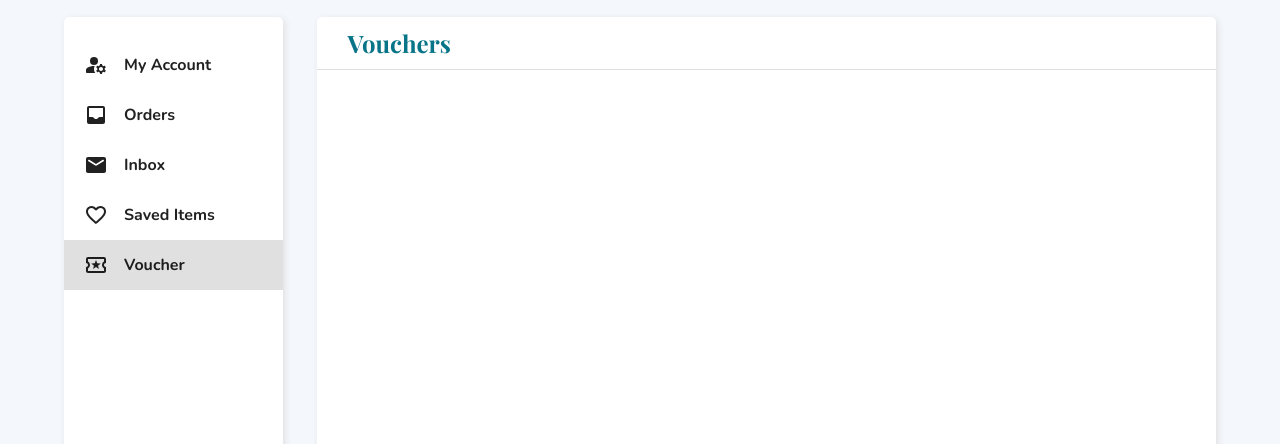
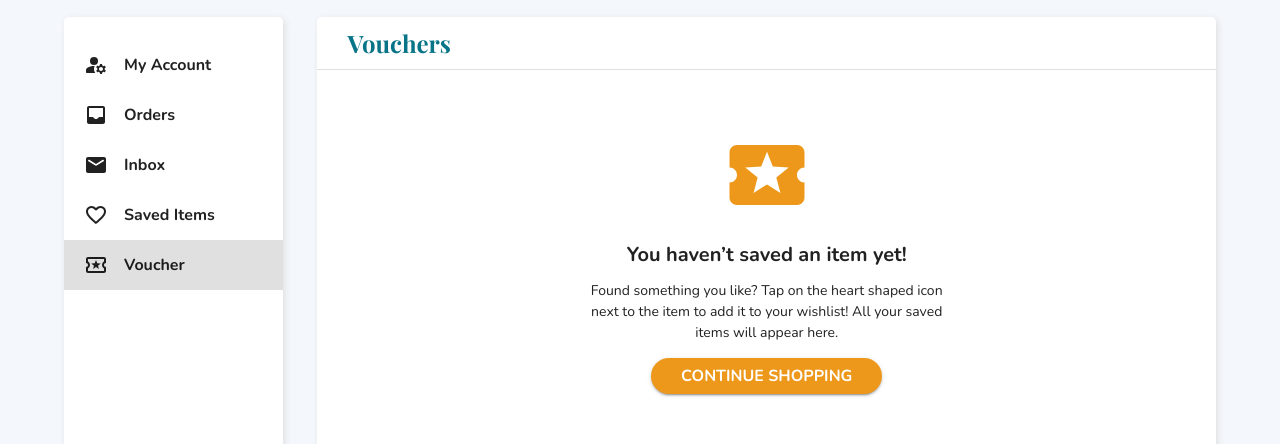
Before and after one commit to orejay/ay-store-client, a React (Create React App) app: page /customer/vouchers in a window 1280 px wide. Shown: the part 133-577 px from the top of the page. Built offline with nearby package versions, Linux system fonts and the light colour scheme; no server answers; a web font is replaced by a local one.

Commit message:
profile tabs

```diff
--- a/src/scenes/inbox/index.tsx
+++ b/src/scenes/inbox/index.tsx
@@ -1,3 +1,4 @@
+import { Email } from "@mui/icons-material";
 import { Box, Typography } from "@mui/material";
 import React from "react";
 
@@ -21,6 +22,40 @@ const Inbox = () => {
           Inbox
         </Typography>
       </Box>
+      <Box
+        sx={{
+          display: "flex",
+          flexDirection: "column",
+          justifyContent: "center",
+          alignItems: "center",
+          width: "100%",
+          pt: "60px",
+        }}
+      >
+        <Email
+          sx={{
+            fontSize: "90px",
+            color: "#Ed981b",
+            transform: "rotate(-15deg)",
+          }}
+        />
+        <Typography
+          fontFamily="Nunito"
+          fontWeight="bold"
+          fontSize="20px"
+          pt="20px"
+        >
+          You have no message at the moment!
+        </Typography>
+        <Typography
+          pt="10px"
+          fontSize="14px"
+          sx={{ maxWidth: "40%", textAlign: "center" }}
+        >
+          Here you will be able to see all the messages that we send you. Stay
+          tuned.
+        </Typography>
+      </Box>
     </Box>
   );
 };
--- a/src/scenes/orders/index.tsx
+++ b/src/scenes/orders/index.tsx
@@ -1,7 +1,43 @@
-import { Box, Typography } from "@mui/material";
-import React from "react";
+import { ShoppingCart } from "@mui/icons-material";
+import { Box, Typography, Button } from "@mui/material";
+import React, { useState, useEffect } from "react";
+import { Link } from "react-router-dom";
+
+interface UserData {
+  firstName: string;
+  lastName: string;
+  email: string;
+  phoneNumber: string;
+  role: string;
+  id: string;
+  token: string;
+}
+
+interface OrderData {}
 
 const Orders = () => {
+  const user: UserData | null = JSON.parse(
+    localStorage.getItem("user") || "null"
+  ) as UserData | null;
+  const baseUrl = process.env.REACT_APP_BASE_URL;
+  const [data, setData] = useState<OrderData[]>([]);
+  console.log(user);
+
+  useEffect(() => {
+    getAddress();
+  }, []);
+
+  const getAddress = async () => {
+    try {
+      const response = await fetch(`${baseUrl}/get/orders/${user?.id}`);
+      const jsonData = await response.json();
+      setData(jsonData);
+      console.log(jsonData);
+    } catch (error) {
+      console.error("Error fetching data:", error);
+    }
+  };
+
   return (
     <Box
       sx={{
@@ -21,6 +57,60 @@ const Orders = () => {
           Orders
         </Typography>
       </Box>
+      <Box>
+        {data.length > 1 ? (
+          ""
+        ) : (
+          <Box
+            sx={{
+              display: "flex",
+              flexDirection: "column",
+              justifyContent: "center",
+              alignItems: "center",
+              width: "100%",
+              pt: "60px",
+            }}
+          >
+            <ShoppingCart
+              sx={{
+                fontSize: "90px",
+                color: "#Ed981b",
+                transform: "rotate(-15deg)",
+              }}
+            />
+            <Typography
+              fontFamily="Nunito"
+              fontWeight="bold"
+              fontSize="20px"
+              pt="20px"
+            >
+              You have placed no orders yet!
+            </Typography>
+            <Typography
+              pt="10px"
+              fontSize="14px"
+              sx={{ maxWidth: "40%", textAlign: "center" }}
+            >
+              All your orders will be saved here for you to access their state
+              anytime.
+            </Typography>
+            <Button
+              variant="contained"
+              sx={{ px: "30px", mt: "15px", borderRadius: "20px" }}
+            >
+              <Link to="/shop" className="w-full h-full">
+                <Typography
+                  color="#FFFFFF"
+                  fontWeight="bold"
+                  fontFamily="Nunito"
+                >
+                  Continue Shopping
+                </Typography>
+              </Link>
+            </Button>
+          </Box>
+        )}
+      </Box>
     </Box>
   );
 };
--- a/src/scenes/saved items/index.tsx
+++ b/src/scenes/saved items/index.tsx
@@ -1,5 +1,7 @@
-import { Box, Typography } from "@mui/material";
+import { Favorite } from "@mui/icons-material";
+import { Box, Button, Typography } from "@mui/material";
 import React from "react";
+import { Link } from "react-router-dom";
 
 const SavedItems = () => {
   return (
@@ -21,6 +23,50 @@ const SavedItems = () => {
           Saved Items
         </Typography>
       </Box>
+      <Box
+        sx={{
+          display: "flex",
+          flexDirection: "column",
+          justifyContent: "center",
+          alignItems: "center",
+          width: "100%",
+          pt: "60px",
+        }}
+      >
+        <Favorite
+          sx={{
+            fontSize: "90px",
+            color: "#Ed981b",
+          }}
+        />
+        <Typography
+          fontFamily="Nunito"
+          fontWeight="bold"
+          fontSize="20px"
+          pt="20px"
+        >
+          You haven’t saved an item yet!
+        </Typography>
+        <Typography
+          pt="10px"
+          fontSize="14px"
+          sx={{ maxWidth: "40%", textAlign: "center" }}
+        >
+          Found something you like? Tap on the heart shaped icon next to the
+          item to add it to your wishlist! All your saved items will appear
+          here.
+        </Typography>
+        <Button
+          variant="contained"
+          sx={{ px: "30px", mt: "15px", borderRadius: "20px" }}
+        >
+          <Link to="/shop" className="w-full h-full">
+            <Typography color="#FFFFFF" fontWeight="bold" fontFamily="Nunito">
+              Continue Shopping
+            </Typography>
+          </Link>
+        </Button>
+      </Box>
     </Box>
   );
 };
--- a/src/scenes/shop/index.tsx
+++ b/src/scenes/shop/index.tsx
@@ -186,9 +186,11 @@ const Shop = () => {
                       }}
                     >
                       {!categoryList.includes(each.toLowerCase()) ? (
-                        <CheckBoxOutlineBlankRounded />
+                        <CheckBoxOutlineBlankRounded
+                          sx={{ color: "#Ed981b" }}
+                        />
                       ) : (
-                        <CheckBoxRounded />
+                        <CheckBoxRounded sx={{ color: "#Ed981b" }} />
                       )}
                     </IconButton>
                     <Typography fontFamily="Nunito" fontWeight="bold">
--- a/src/scenes/vouchers/index.tsx
+++ b/src/scenes/vouchers/index.tsx
@@ -1,5 +1,7 @@
-import { Box, Typography } from "@mui/material";
+import { LocalActivity } from "@mui/icons-material";
+import { Box, Button, Typography } from "@mui/material";
 import React from "react";
+import { Link } from "react-router-dom";
 
 const Vouchers = () => {
   return (
@@ -21,6 +23,50 @@ const Vouchers = () => {
           Vouchers
         </Typography>
       </Box>
+      <Box
+        sx={{
+          display: "flex",
+          flexDirection: "column",
+          justifyContent: "center",
+          alignItems: "center",
+          width: "100%",
+          pt: "60px",
+        }}
+      >
+        <LocalActivity
+          sx={{
+            fontSize: "90px",
+            color: "#Ed981b",
+          }}
+        />
+        <Typography
+          fontFamily="Nunito"
+          fontWeight="bold"
+          fontSize="20px"
+          pt="20px"
+        >
+          You haven’t saved an item yet!
+        </Typography>
+        <Typography
+          pt="10px"
+          fontSize="14px"
+          sx={{ maxWidth: "40%", textAlign: "center" }}
+        >
+          Found something you like? Tap on the heart shaped icon next to the
+          item to add it to your wishlist! All your saved items will appear
+          here.
+        </Typography>
+        <Button
+          variant="contained"
+          sx={{ px: "30px", mt: "15px", borderRadius: "20px" }}
+        >
+          <Link to="/shop" className="w-full h-full">
+            <Typography color="#FFFFFF" fontWeight="bold" fontFamily="Nunito">
+              Continue Shopping
+            </Typography>
+          </Link>
+        </Button>
+      </Box>
     </Box>
   );
 };
```
